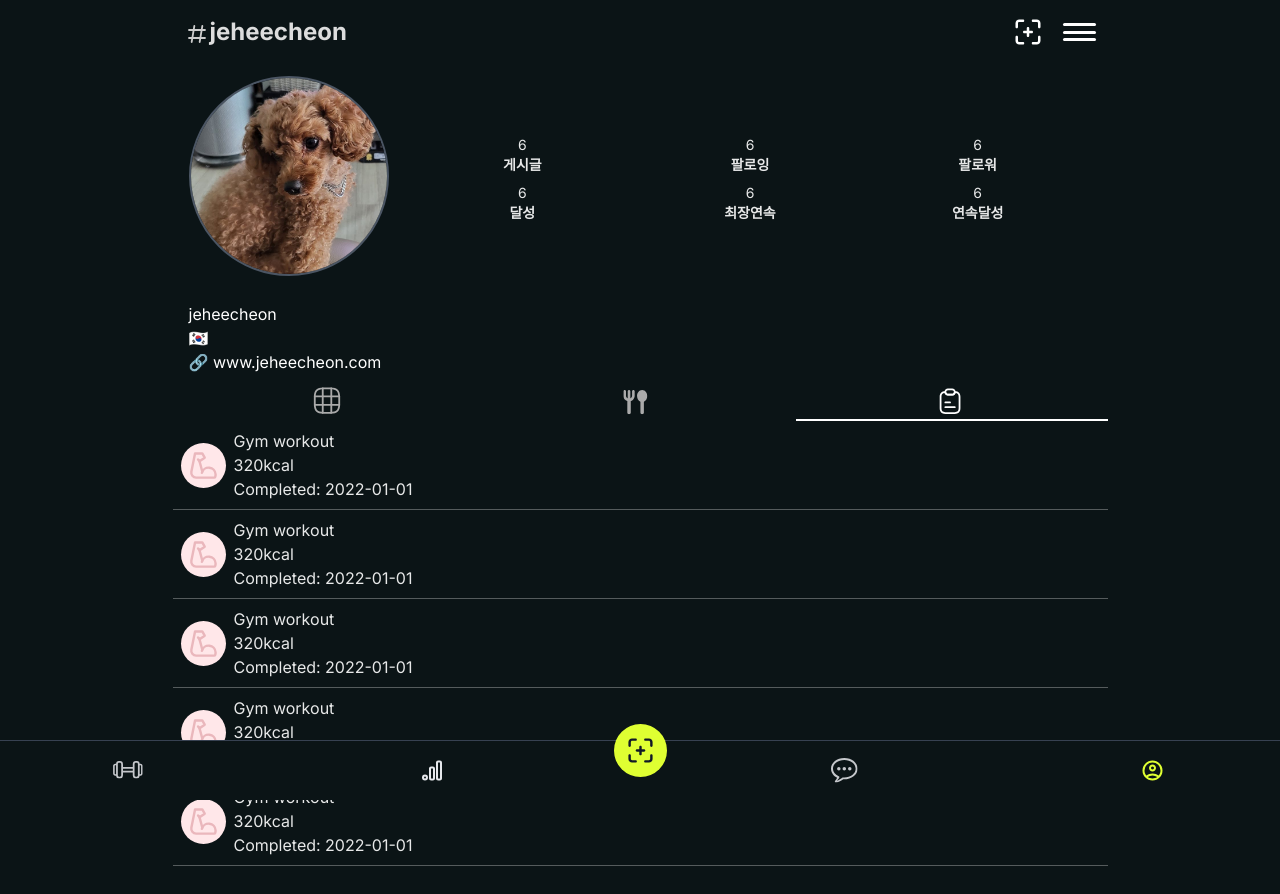
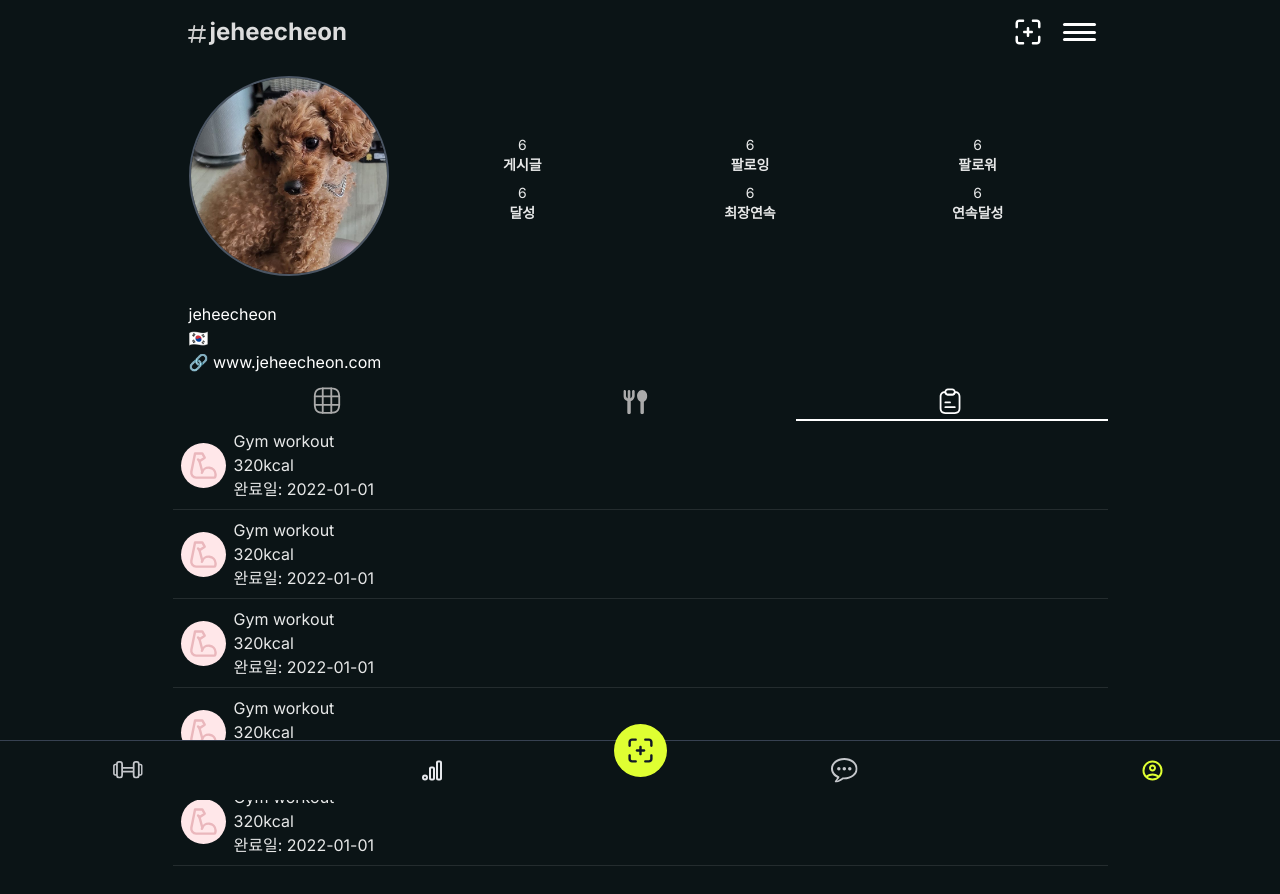
Before and after one commit to MJUZzang/muckGYMma, a Next.js app in the folder projects/fe/: page /profile/completed in a window 1280 px wide. Shown: the top 894 px of the page. Built offline with nearby package versions, Linux system fonts and the light colour scheme.

Commit message:
feat: 이얍

```diff
--- a/projects/fe/app/profile/completed/page.tsx
+++ b/projects/fe/app/profile/completed/page.tsx
@@ -8,14 +8,14 @@ function Page() {
                 {Array.from({ length: 5 }).map((_, i) => (
                     <div
                         key={i}
-                        className="pl-2 pr-4 py-2 flex items-center gap-2 border-b-white/30 border-b-[1px] hover:bg-white/10 transition duration-200"
+                        className="pl-2 pr-4 py-2 flex items-center gap-2 border-b-white/10 border-b-[1px] hover:bg-white/10 transition duration-200"
                     >
                         <Muscle className="" />
                         <div>
                             <p className="text-white/90">Gym workout</p>
                             <p className="text-white/90">320kcal</p>
                             <p className="text-white/90">
-                                Completed: 2022-01-01
+                                완료일: 2022-01-01
                             </p>
                         </div>
                     </div>
```
